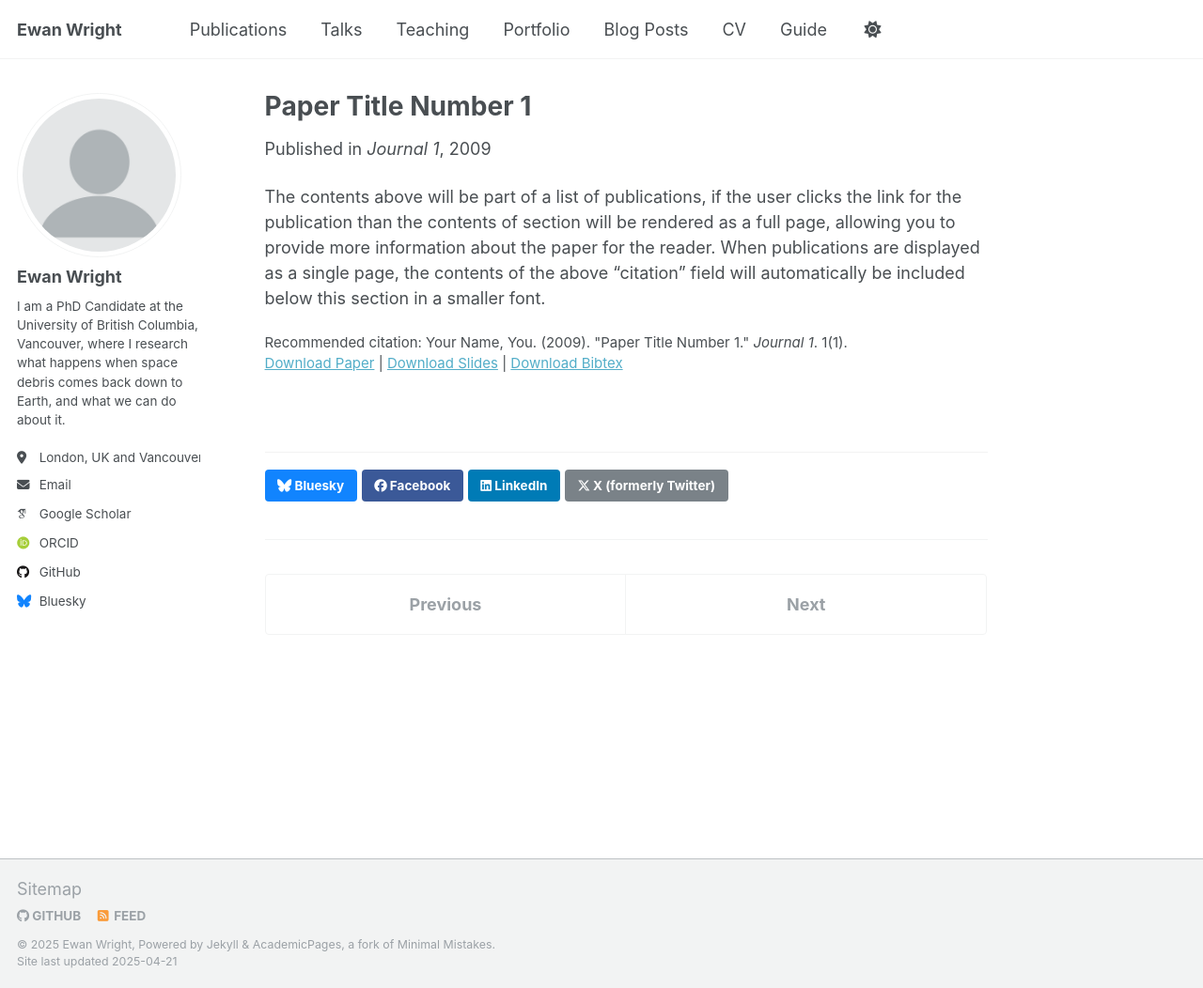
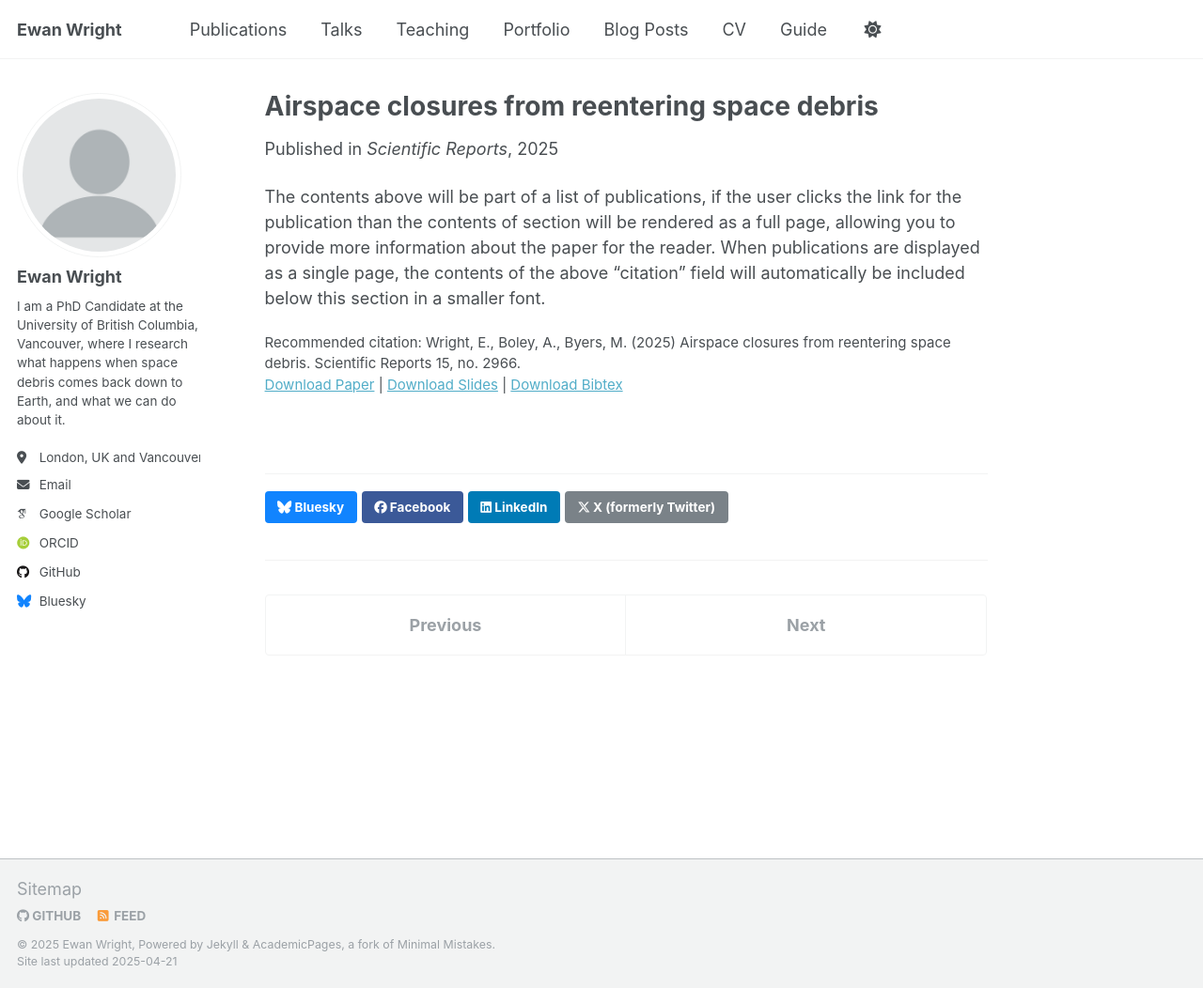
Before and after one commit to etwright1/etwright1.github.io, a Jekyll site: the page built from _publications/2009-10-01-paper-title-number-1.md, in a window 1280 px wide and 1052 px high. Shown: the whole window at 94% size. Built offline with Jekyll 4.4.1, drawn with Linux system fonts in a browser that asks for light colours; some web fonts are replaced.

Commit message:
Update 2009-10-01-paper-title-number-1.md

```diff
--- a/_publications/2009-10-01-paper-title-number-1.md
+++ b/_publications/2009-10-01-paper-title-number-1.md
@@ -1,14 +1,14 @@
 ---
-title: "Paper Title Number 1"
+title: "Airspace closures from reentering space debris"
 collection: publications
 category: manuscripts
 permalink: /publication/2009-10-01-paper-title-number-1
 excerpt: 'This paper is about the number 1. The number 2 is left for future work.'
-date: 2009-10-01
-venue: 'Journal 1'
+date: 2025-01-23
+venue: 'Scientific Reports'
 slidesurl: 'http://academicpages.github.io/files/slides1.pdf'
-paperurl: 'http://academicpages.github.io/files/paper1.pdf'
+paperurl: 'https://www.nature.com/articles/s41598-024-84001-2'
 bibtexurl: 'http://academicpages.github.io/files/bibtex1.bib'
-citation: 'Your Name, You. (2009). &quot;Paper Title Number 1.&quot; <i>Journal 1</i>. 1(1).'
+citation: 'Wright, E., Boley, A., Byers, M. (2025) Airspace closures from reentering space debris. Scientific Reports 15, no. 2966.'
 ---
 The contents above will be part of a list of publications, if the user clicks the link for the publication than the contents of section will be rendered as a full page, allowing you to provide more information about the paper for the reader. When publications are displayed as a single page, the contents of the above "citation" field will automatically be included below this section in a smaller font.
```
